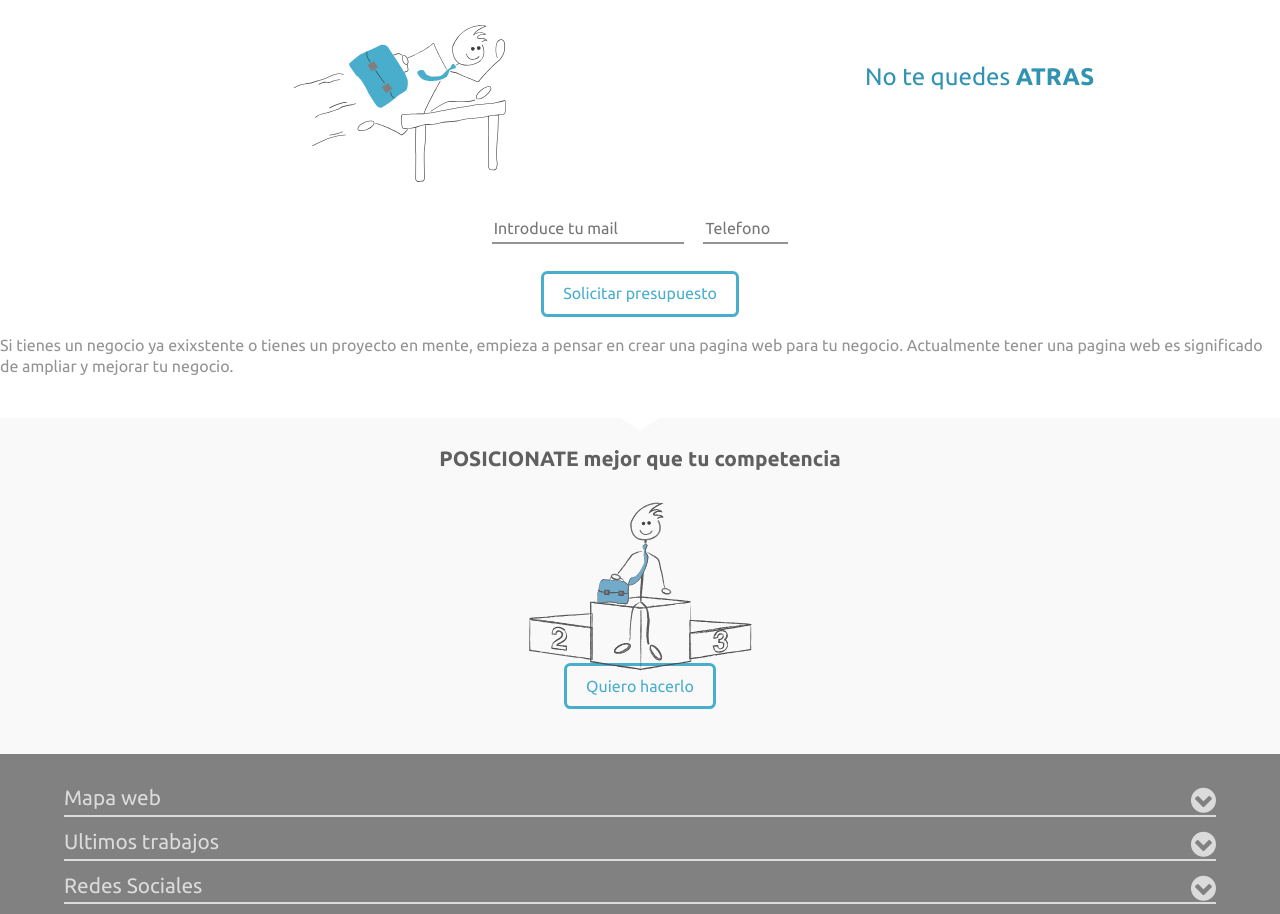
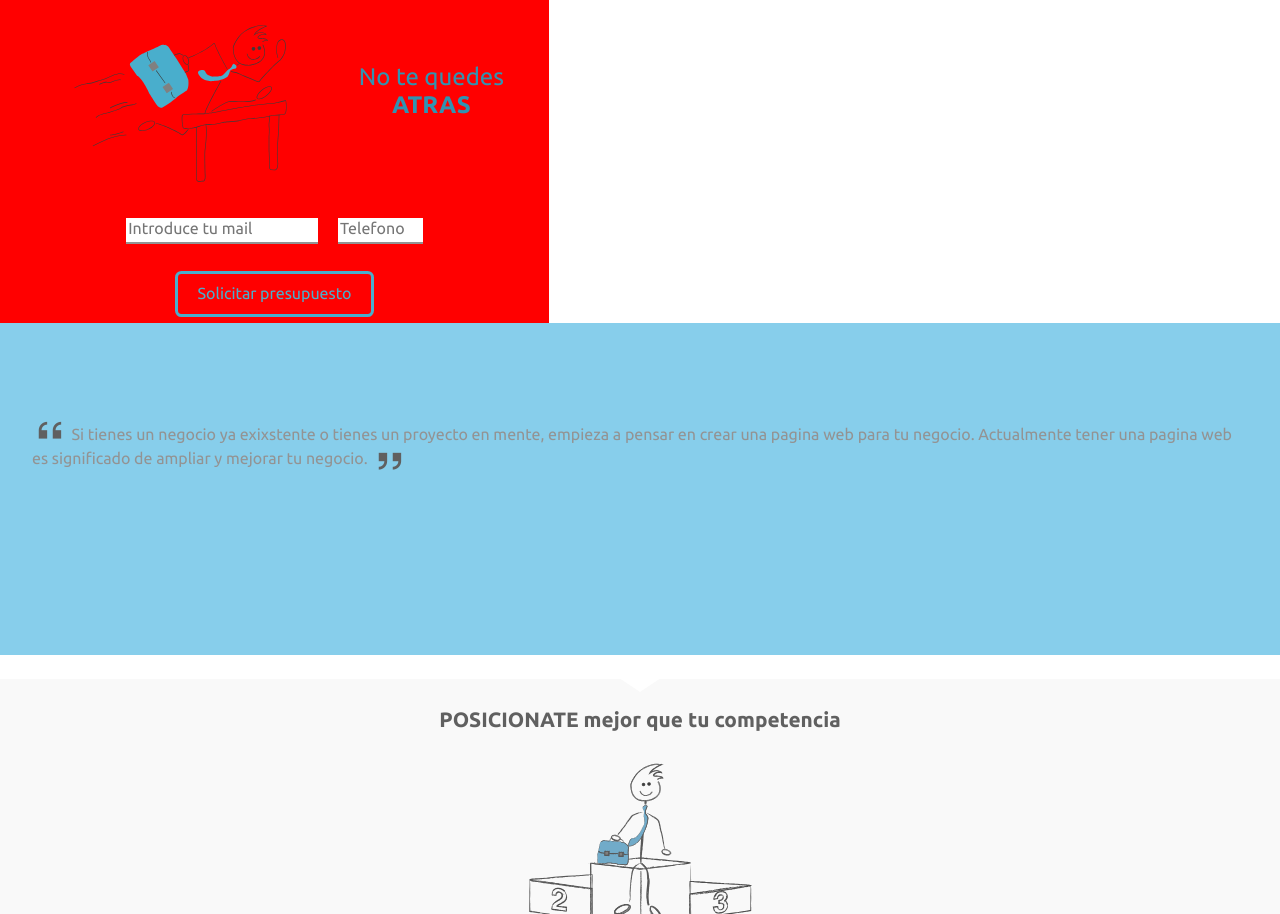
Before and after one commit to jdesign2014/zzero, a plain HTML site: page index.html in a window 1280 px wide. Shown: the part 2160-3074 px from the top of the page. Drawn offline with nearby package versions, Linux system fonts and the light colour scheme; files that its build step writes are made by us from their sources; files whose address does not match are found by name.

Commit message:
no message

```diff
--- a/scss/elementos/_fonts.scss
+++ b/scss/elementos/_fonts.scss
@@ -36,6 +36,12 @@ html:not([data-useragent*='Android']){
   }
 }
 
+.icon-left-quote:before {
+  content: "\e900";
+}
+.icon-right-quote:before {
+  content: "\e901";
+}
 .icon-mail:before {
   content: "\f003";
 }
--- a/scss/layout/_site.scss
+++ b/scss/layout/_site.scss
@@ -404,12 +404,13 @@ nav{
 	padding-top: 2em;
 	padding-left: 1em;
 }
-/* BACCK */
+/* BACK */
 
 .back{
 	display: inline-block;
 	width: 100%;
-	height: 21.5rem;
+
+
 	figure{
 		display: inline-block;
 		width: 60%;
@@ -432,6 +433,36 @@ nav{
 		}
 	}
 }
+.image-back{
+	display: inline-block;
+	background-color: red;
+	height: 20.75rem;
+}
+.article-back{
+	background-color: skyblue;
+	display: inline-block;
+	height: 20.75rem;
+	padding: 6em 2em;
+
+	span{
+		//display: inline-block;
+	}
+	[class*="icon-"]{
+		padding: 0 .3em;
+
+	}
+	.icon-right-quote{
+		display: inline-block;
+		position: absolute;
+		padding-top: .2em;
+		margin-left: .2em;
+
+	}
+}
+ 	.text-back{
+ 		display: inline;
+ 		line-height: 1.5rem;
+ 	}
 .add-presupuesto{
 	margin-top: 2em;
 	text-align: center;
@@ -456,24 +487,46 @@ nav{
 /* PODIO */
 
 .posicionate{
-	position: relative;
 	width: 100%;
-	height: 21rem;
 	background-color: lighten($color-text-ligthten,40%);
 	//background-size: cover;
 	//background-repeat: no-repeat;
 	//background-image: url("../images/fondo-podio.png");
-	color: $gray;
+
+
+
+}
+.image-position{
+	height: 21em;
+	position: relative;
 	article{
 		width: 100%;
 		padding-top: 1.4em;
 		text-align: center;
 		font-size: 1.3em;
+		color: $gray;
 		span{
 			font-weight: 800;
 		}
 	}
 }
+.article-position{
+	background-color: skyblue;
+	display: inline-block;
+	height: 21rem;
+	padding: 6em 2em;
+
+	[class*="icon-"]{
+		padding: 0 .3em;
+	}
+	.icon-right-quote{
+		display: inline-block;
+		position: absolute;
+		padding-top: .2em;
+		margin-left: .2em;
+	}
+}
+
 .podio{
 	@include translate();
 	width: 14em;
@@ -483,6 +536,12 @@ nav{
 		text-align: center;
 		margin-top: 12rem;
 }
+
+
+ 	.text-position{
+ 		display: inline;
+ 		line-height: 1.5rem;
+ 	}
 
 /* FOOTER */
 
```
